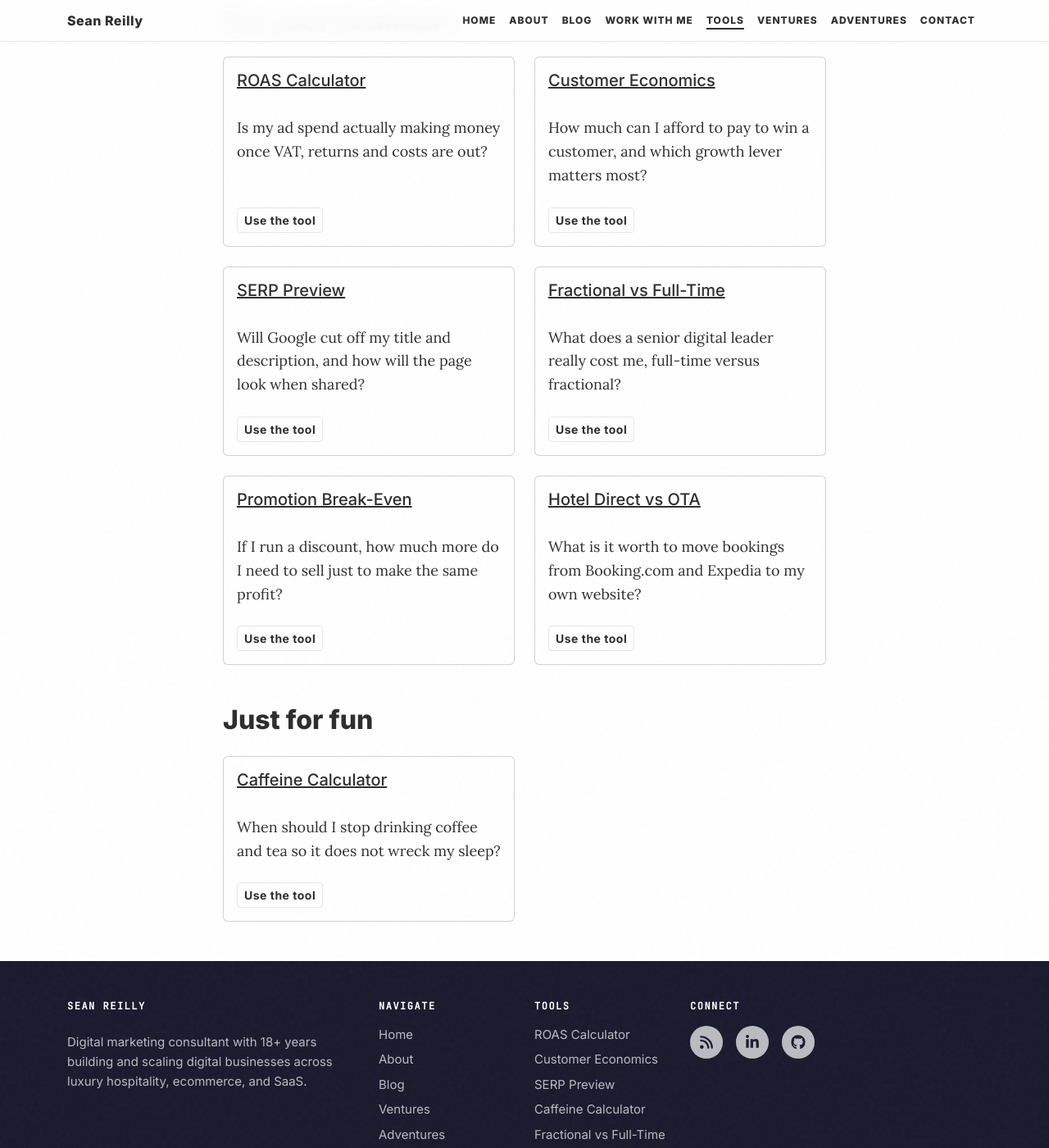
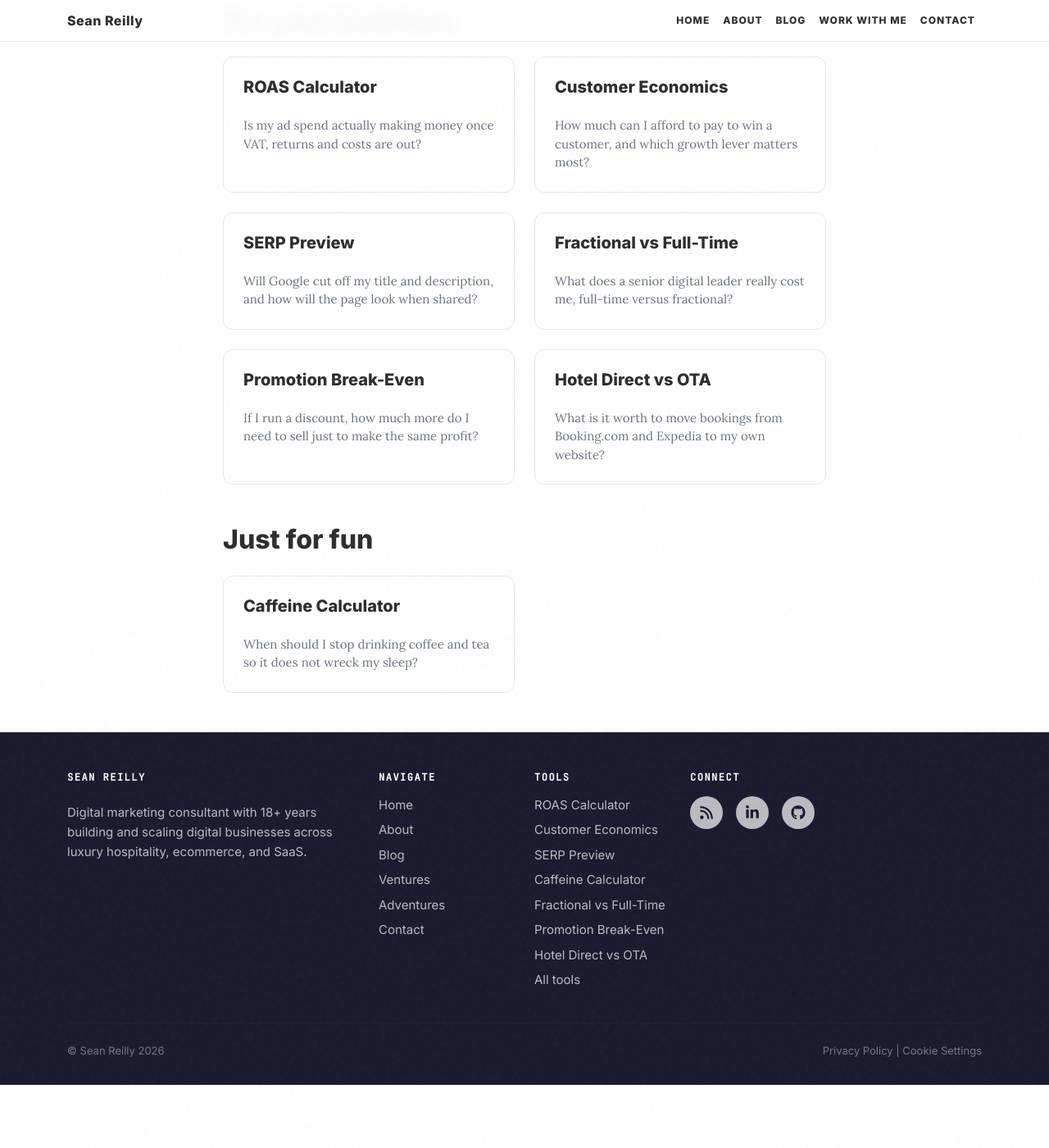
Before and after one commit to seanreillyesq/seanreillyesq.github.io, a Jekyll site: the page built from tools.html, in a window 1280 px wide and 1400 px high, scrolled down 510 px. Shown: the whole window at 82% size. Built offline with Jekyll 4.4.1, drawn with Linux system fonts in a browser that asks for light colours; after the commit the page ends 1833 px from its top, so only the background shows below that.

Commit message:
Trim the top menu to five items and match the tools cards to ventures
Tools, Ventures and Adventures crowded the top menu and are secondary
destinations, so they now opt out with nav: false and stay reachable
from the footer. The menu is Home, About, Blog, Work With Me, Contact.

The tools hub used generic Bootstrap cards with a button, which looked
unlike the ventures page. It now uses the same venture-card with the
whole card as the link, so the two hub pages read as one family.

Tests assert the five-item menu, that the three pages remain linked in
the footer and return 200, and the new card markup.

```diff
--- a/_includes/nav.html
+++ b/_includes/nav.html
@@ -11,7 +11,7 @@
                 <li class="nav-item">
                     <a class="nav-link{% if current_url == '/' %} active{% endif %}"{% if current_url == '/' %} aria-current="page"{% endif %} href="{{ site.baseurl }}/">Home</a>
                 </li>
-                {% assign sorted_pages = site.pages | sort: "nav_order" %}{% for p in sorted_pages %}{% if p.title %}{% unless p.hidden or p.layout == 'archive' or p.url contains '/page/' or p.url == '/' or p.url == '/index.html' %}
+                {% assign sorted_pages = site.pages | sort: "nav_order" %}{% for p in sorted_pages %}{% if p.title %}{% unless p.hidden or p.nav == false or p.layout == 'archive' or p.url contains '/page/' or p.url == '/' or p.url == '/index.html' %}
                 <li class="nav-item">
                     {% assign p_url = p.url | replace: '/index.html', '/' %}{% assign is_current = false %}{% if p_url == current_url %}{% assign is_current = true %}{% elsif p_url == '/blog/' and page.layout == 'post' %}{% assign is_current = true %}{% elsif p_url == '/blog/' and current_url contains '/page/' %}{% assign is_current = true %}{% elsif p_url == '/tools/' and page.tool %}{% assign is_current = true %}{% endif %}
                     <a class="nav-link{% if is_current %} active{% endif %}"{% if is_current %} aria-current="page"{% endif %} href="{{ p_url | prepend: site.baseurl }}">{{ p.menu | default: p.title }}</a>
--- a/adventures.html
+++ b/adventures.html
@@ -2,6 +2,7 @@
 layout: default
 title: "Adventures"
 nav_order: 5
+nav: false
 description: "Long walks, the odd run, and a mountain or two - told as they happened."
 permalink: /adventures/
 ---
--- a/projects.html
+++ b/projects.html
@@ -3,6 +3,7 @@ layout: page
 title: "Ventures & Projects"
 menu: "Ventures"
 nav_order: 4
+nav: false
 description: "Founder, advisor & investor"
 header-img: "img/digital-marketing-consultant.jpg"
 header_overlay: true
--- a/tools.html
+++ b/tools.html
@@ -19,10 +20,9 @@ permalink: /tools/
 <div class="row g-4 mb-5" id="tools-business">
 {% for t in business_tools %}
     <div class="col-md-6">
-        <div class="card card-body h-100">
-            <h3 class="h5"><a href="{{ t.url }}">{{ t.header-title | default: t.title }}</a></h3>
+        <div class="venture-card position-relative">
+            <h3 class="mb-2"><a href="{{ t.url }}" class="stretched-link">{{ t.header-title | default: t.title }}</a></h3>
             <p>{{ t.tool_summary }}</p>
-            <p class="mt-auto mb-0"><a href="{{ t.url }}" class="btn btn-outline-accent btn-sm" aria-label="Use the tool: {{ t.header-title | default: t.title }}">Use the tool</a></p>
         </div>
     </div>
 {% endfor %}
@@ -33,10 +33,9 @@ permalink: /tools/
 <div class="row g-4 mb-5" id="tools-personal">
 {% for t in personal_tools %}
     <div class="col-md-6">
-        <div class="card card-body h-100">
-            <h3 class="h5"><a href="{{ t.url }}">{{ t.header-title | default: t.title }}</a></h3>
+        <div class="venture-card position-relative">
+            <h3 class="mb-2"><a href="{{ t.url }}" class="stretched-link">{{ t.header-title | default: t.title }}</a></h3>
             <p>{{ t.tool_summary }}</p>
-            <p class="mt-auto mb-0"><a href="{{ t.url }}" class="btn btn-outline-accent btn-sm" aria-label="Use the tool: {{ t.header-title | default: t.title }}">Use the tool</a></p>
         </div>
     </div>
 {% endfor %}
```
Also changed, not shown: other parts of tools.html (+1 -0 lines), tests/specs/site-chrome.spec.js (+1 -5 lines), tests/specs/tools-hub.spec.js (+10 -8 lines).
